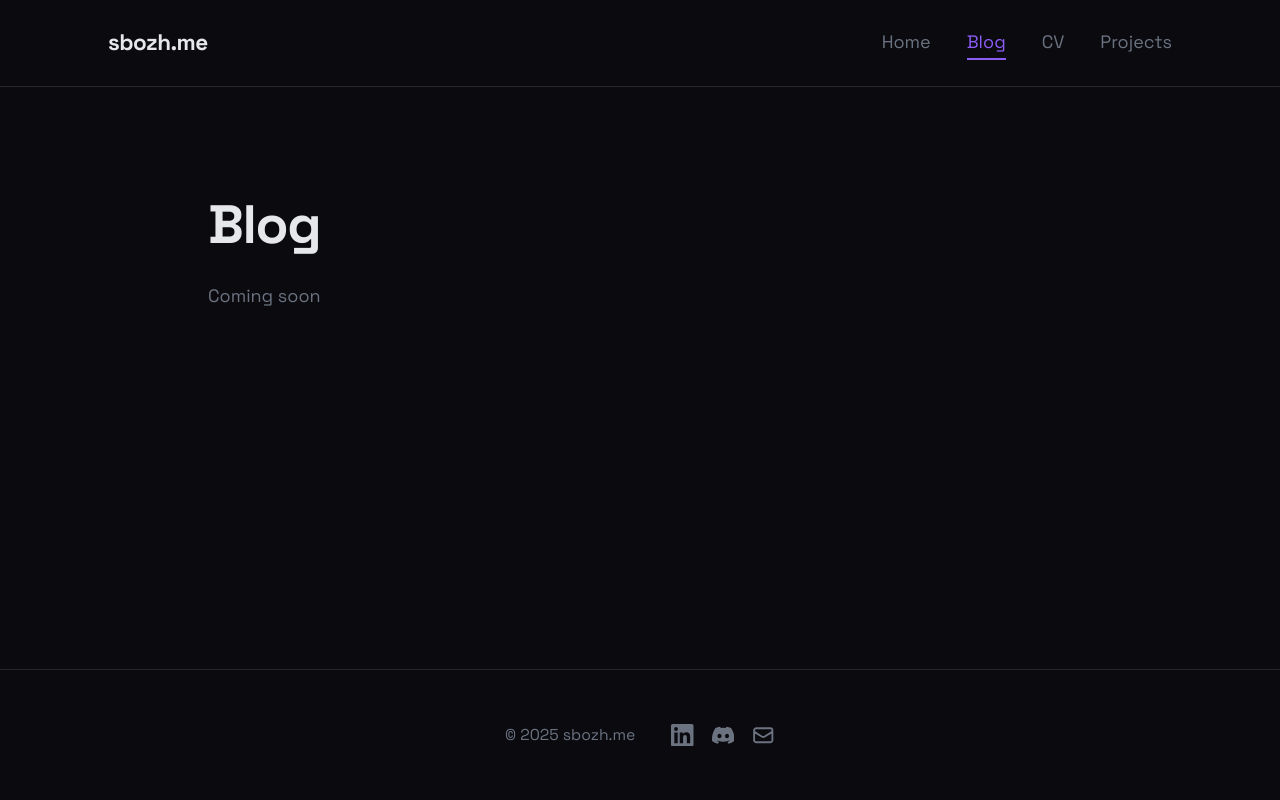
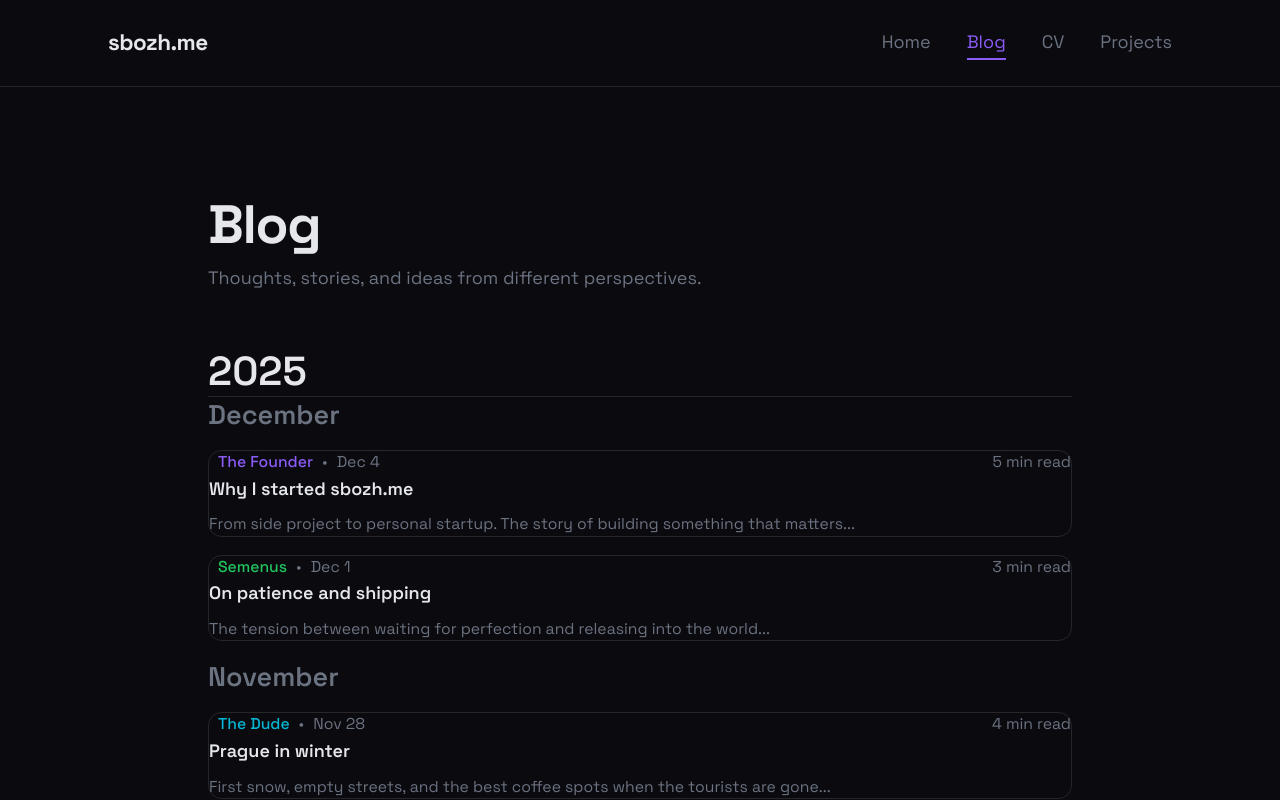
Before and after one commit to sbozh-me/website, a Next.js app in the folder apps/web/: page /blog in a window 1280 px wide. Shown: the top 800 px of the page. Built offline with nearby package versions, Linux system fonts and the light colour scheme.

Commit message:
feat(web): add blog timeline demo with mock data

```diff
--- a/apps/web/app/(main)/blog/page.tsx
+++ b/apps/web/app/(main)/blog/page.tsx
@@ -1,9 +1,28 @@
-export default function BlogPage() {
+import {
+  EmptyState,
+  MockBlogRepository,
+  Timeline,
+} from "@sbozh/blog";
+
+export default async function BlogPage() {
+  const repository = new MockBlogRepository();
+  const posts = await repository.getPosts();
+
   return (
     <div className="mx-auto px-6 md:px-12 lg:px-24 py-24">
       <div className="max-w-3xl mx-auto">
         <h1 className="tracking-tight">Blog</h1>
-        <p className="mt-6 text-muted-foreground">Coming soon</p>
+        <p className="mt-2 text-muted-foreground">
+          Thoughts, stories, and ideas from different perspectives.
+        </p>
+
+        <div className="mt-12">
+          {posts.length === 0 ? (
+            <EmptyState />
+          ) : (
+            <Timeline posts={posts} />
+          )}
+        </div>
       </div>
     </div>
   );
--- a/apps/web/package.json
+++ b/apps/web/package.json
@@ -11,6 +11,7 @@
     "test:coverage": "vitest run --coverage"
   },
   "dependencies": {
+    "@sbozh/blog": "workspace:*",
     "@sbozh/pmdxjs": "workspace:*",
     "@sbozh/react-ui": "workspace:*",
     "framer-motion": "^12.23.25",
```
Also changed, not shown: 1 other file (tests, documents, lock files or other folders).
